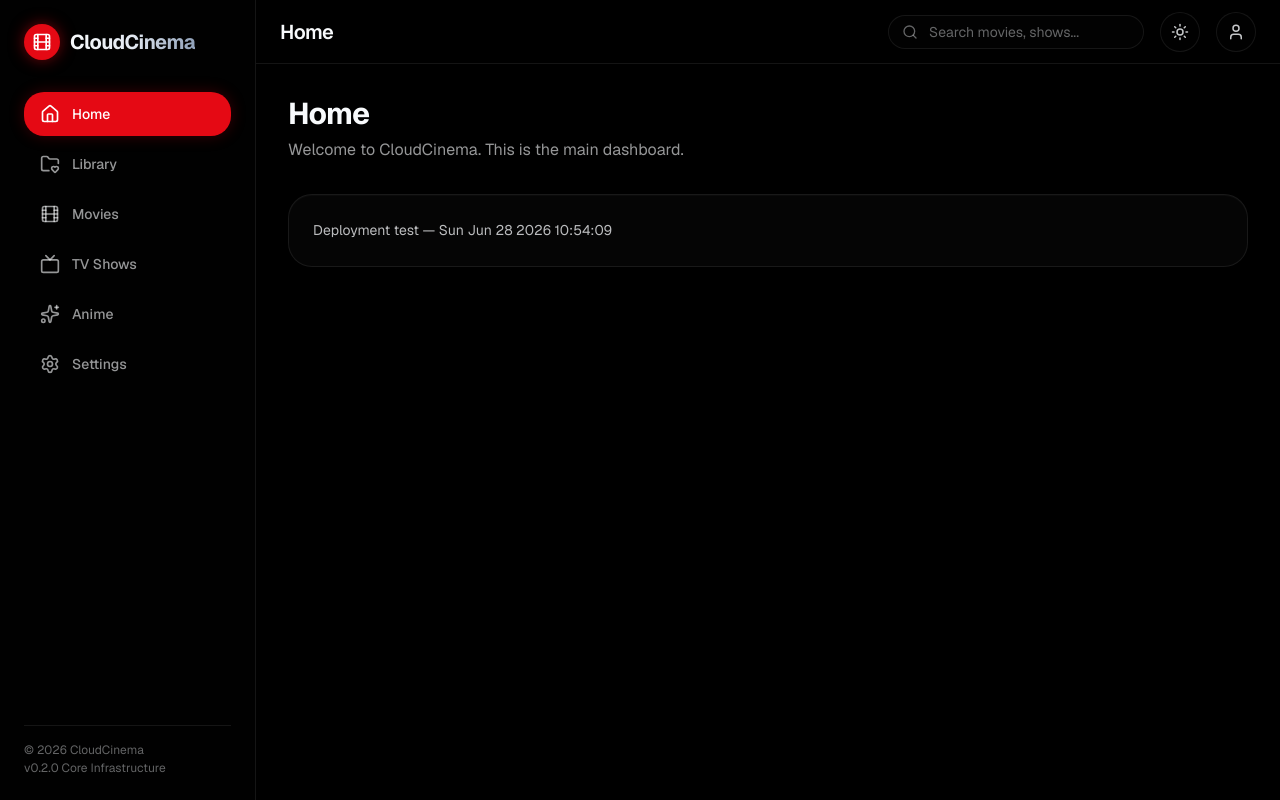
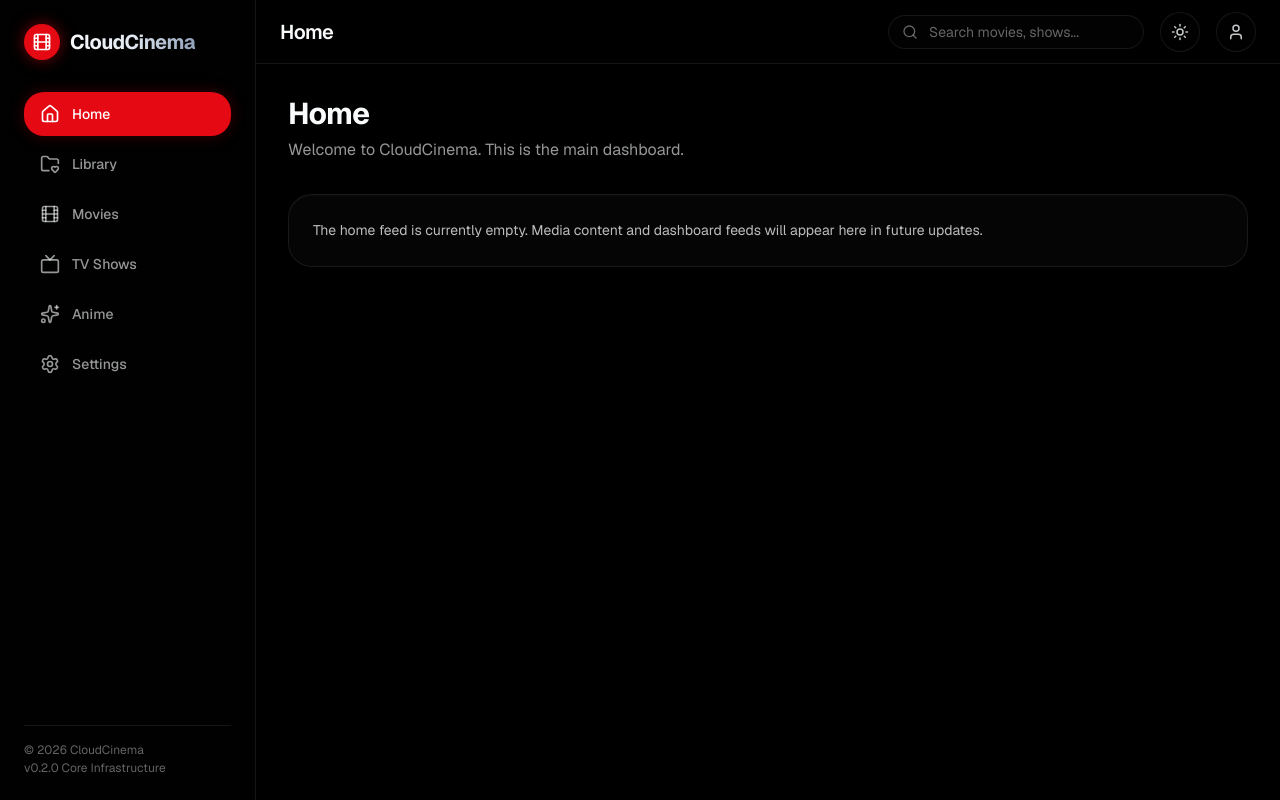
Before and after one commit to cherrylw1/cloudcinema, a Next.js app: page / in a window 1280 px wide. Built offline with nearby package versions, Linux system fonts and the light colour scheme; no server answers.

Commit message:
chore: revert home page placeholder text for Vercel rebuild

```diff
--- a/src/app/page.tsx
+++ b/src/app/page.tsx
@@ -9,7 +9,7 @@ export default function Home() {
     >
       <GlassPanel>
         <p className="text-sm text-foreground/75 leading-relaxed">
-          Deployment test — Sun Jun 28 2026 10:54:09
+          The home feed is currently empty. Media content and dashboard feeds will appear here in future updates.
         </p>
       </GlassPanel>
     </PageContainer>
```
